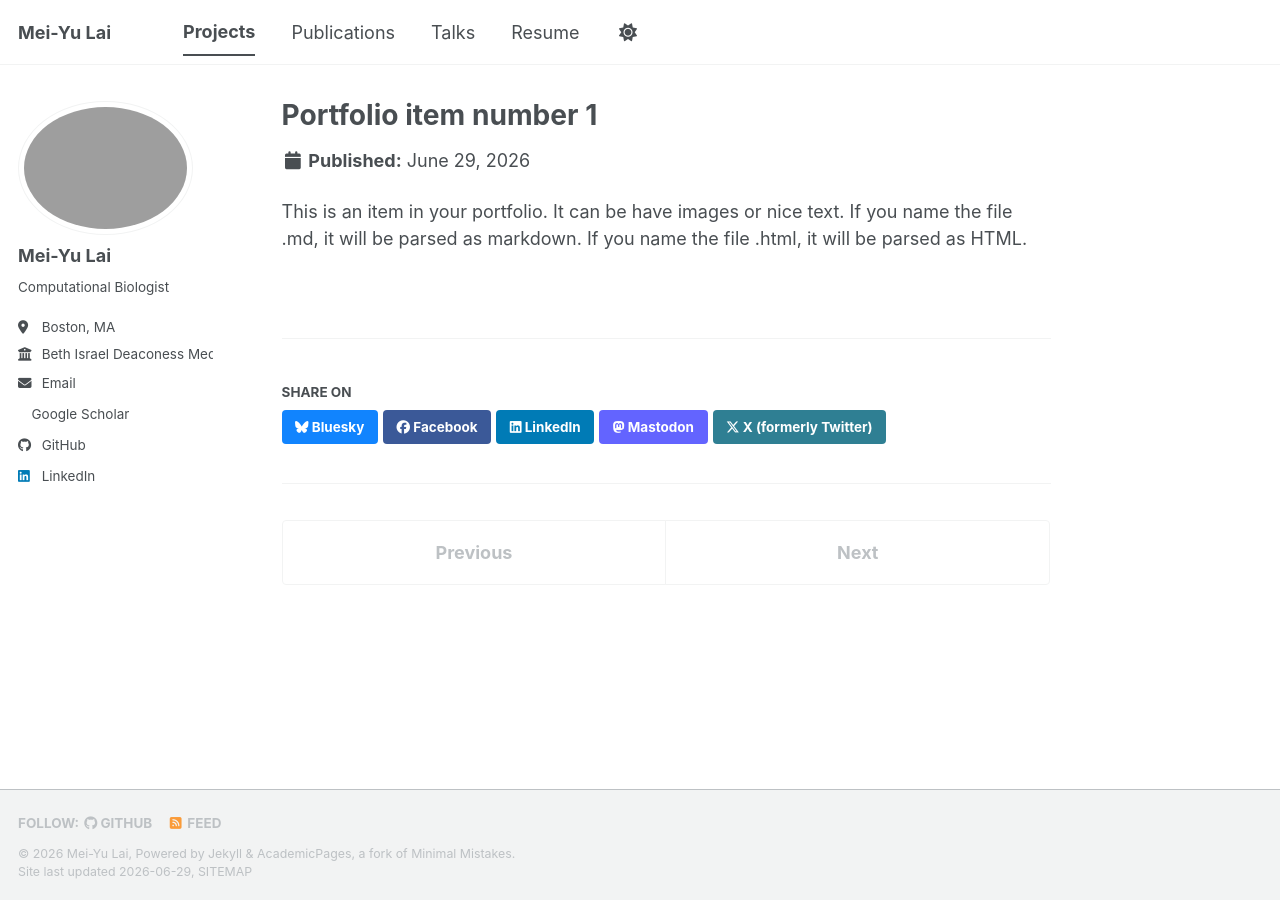
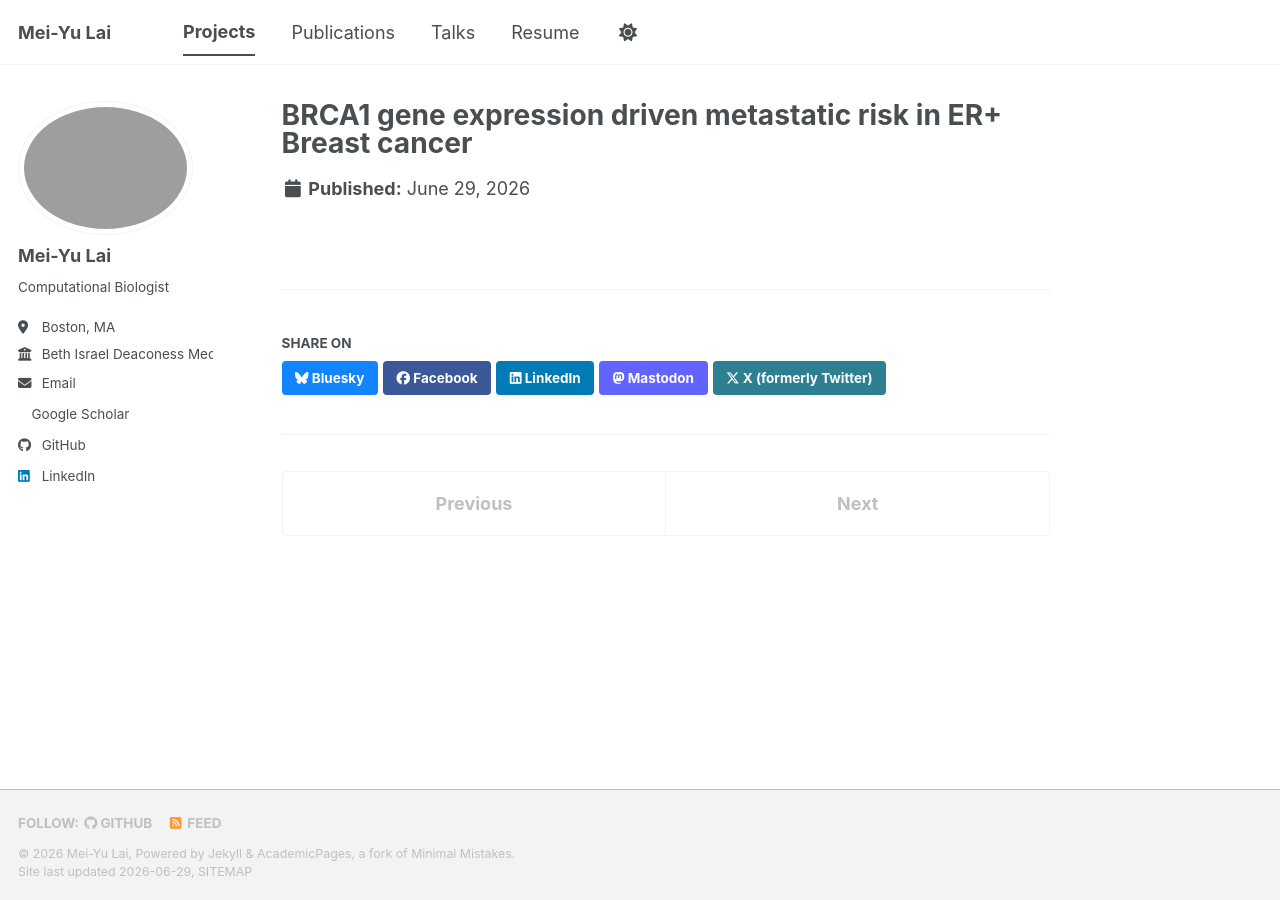
Before and after one commit to mlai22/mlai22.github.io, a Jekyll site: the page built from _projects/BRCA1.md, in a window 1280 px wide. Built offline with Jekyll 4.4.1, drawn with Linux system fonts in a browser that asks for light colours; a style sheet for code colours, icons or effects is not loaded.

Commit message:
update projects

```diff
--- a/_projects/BRCA1.md
+++ b/_projects/BRCA1.md
@@ -1,7 +1,5 @@
 ---
-title: "Portfolio item number 1"
-excerpt: "Short description of portfolio item number 1<br/><img src='/images/500x300.png'>"
-collection: portfolio
+title: "BRCA1 gene expression driven metastatic risk in ER+ Breast cancer"
+excerpt: "Employed a logistic-AFT mixture regression model to elucidate the link of BRCA1 gene expression and aggressive tumor behavior.<br/><img src='/images/500x300.png'>"
+collection: projects
 ---
-
-This is an item in your portfolio. It can be have images or nice text. If you name the file .md, it will be parsed as markdown. If you name the file .html, it will be parsed as HTML.
```
Also changed, not shown: _projects/PCOS.md (+3 -5 lines), _projects/gut-brain.md (+1 -1 lines), _projects/multiomics.md (+3 -5 lines), _projects/scRNA.md (+1 -1 lines).
